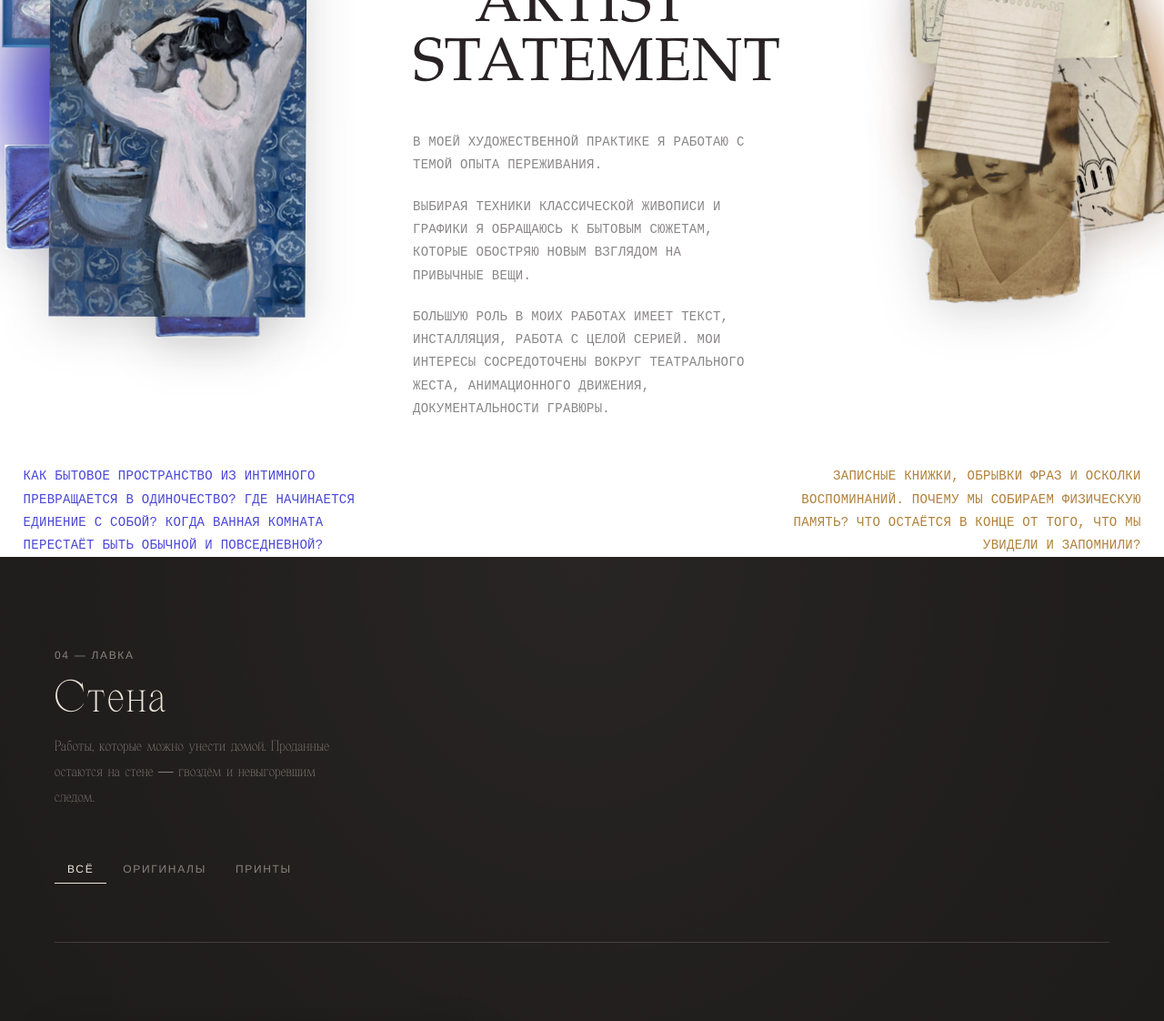
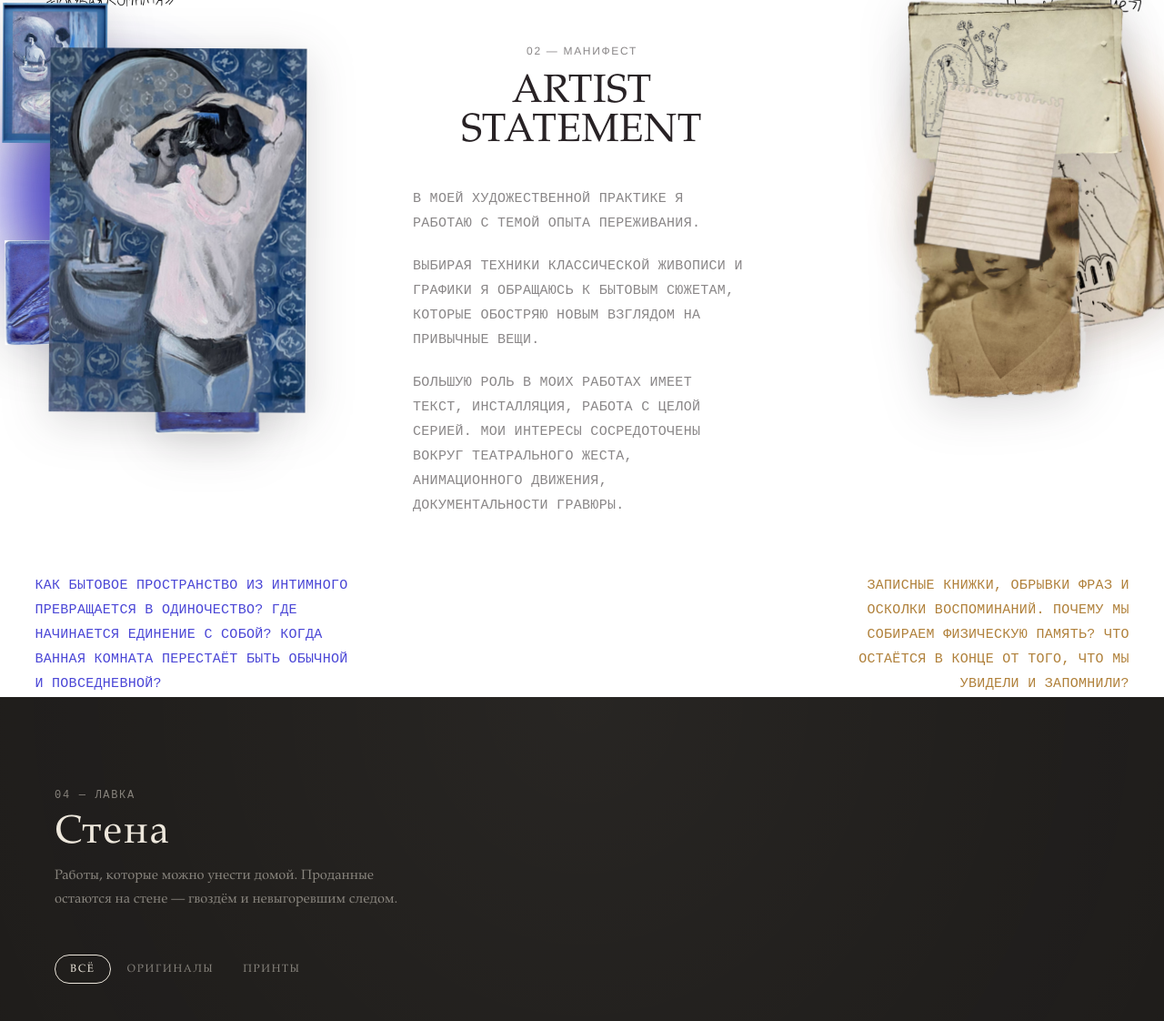
Before and after one commit to 5he1n/ma-cher-victoria, a plain HTML site: page index.html in a window 1280 px wide. Shown: the part 1667-2789 px from the top of the page at 91% size. Drawn offline with Linux system fonts and the light colour scheme; a web font is replaced by a local one.

Commit message:
правки по ревью: типографика, контакты, кликабельность

```diff
--- a/css/about.css
+++ b/css/about.css
@@ -51,6 +51,8 @@
   object-fit: cover;
   object-position: center;
 }
+
+.canvas-container .main-painting { object-fit: contain; background: var(--bg); }
 
 /* Вуаль: середина открыта, края уходят в белый */
 .about-bg::after {
@@ -345,3 +347,114 @@ img.series-heading {
 #about, #manifesto, #shop, #contacts, #hero {
   scroll-margin-top: calc(var(--header-h, 72px) + 16px);
 }
+/* ==========================================================================
+   ПРАВКИ ПО РЕВЬЮ
+   ========================================================================== */
+
+/* --- 1. Обложка: надпись не должна срезаться --- */
+.canvas-container .main-painting {
+  object-fit: contain;
+  object-position: center;
+  background: var(--bg);
+}
+
+/* --- 2. Три размера на весь сайт --- */
+:root {
+  --fs-lg: clamp(28px, 3.4vw, 58px);
+  --fs-md: clamp(15px, 1.15vw, 18px);
+  --fs-sm: clamp(12px, 0.85vw, 14px);
+}
+
+h2, .manifesto-title, .about-heading, .wall-head h2 { font-size: var(--fs-lg); }
+
+.manifesto-text p,
+.series-question,
+.note p,
+.section-intro,
+.shop-note,
+.work-title { font-size: var(--fs-md); }
+
+.section-number,
+.tab-btn,
+.btn,
+.work-note,
+.work-price,
+.note-sign,
+.cv-card-role,
+.cv-card-hint { font-size: var(--fs-sm); }
+
+/* --- 3. Манифест: заголовки серий над стопкой, не поверх --- */
+.series { display: flex; flex-direction: column; }
+
+img.series-heading {
+  position: static;
+  order: -1;
+  width: clamp(180px, 17vw, 320px);
+  margin: 0 0 clamp(12px, 1.5vw, 22px);
+  align-self: flex-start;
+}
+
+.series.is-right img.series-heading { align-self: flex-end; }
+
+/* Центр выравнивается по верху колонок */
+.manifesto-grid { align-items: start; }
+.manifesto-center { padding-top: clamp(30px, 5vw, 80px); }
+
+/* Вопросы не липнут к краю экрана */
+.series-question {
+  padding: 0 clamp(20px, 3vw, 48px);
+  margin-top: clamp(20px, 2.5vw, 36px);
+}
+
+/* --- 4. Стена: единая типографика --- */
+.section-wall,
+.section-wall h2,
+.section-wall p,
+.section-wall .tab-btn { font-family: var(--font-head); }
+
+.section-wall .work-note,
+.section-wall .work-price,
+.section-wall .section-number,
+.section-wall .shop-note { font-family: var(--font-body); }
+
+/* --- 5. Кликабельность --- */
+.tab-btn,
+.cv-card,
+.work,
+.hang-frame,
+.contact-link { cursor: pointer; }
+
+.contact-link { border-bottom: 1px solid currentColor; padding-bottom: 2px; }
+
+.cv-card::after {
+  content: '↓ Скачать';
+  display: block;
+  font-family: var(--font-body);
+  font-size: var(--fs-sm);
+  opacity: .6;
+  margin-top: 8px;
+}
+
+.tab-btn.active {
+  border: 1px solid currentColor;
+  border-radius: 100px;
+  padding: 6px 16px;
+}
+
+/* --- 6. Контакты --- */
+.contact-alt {
+  display: block;
+  font-family: var(--font-body);
+  font-size: var(--fs-sm);
+  color: var(--text-soft);
+  margin-top: 6px;
+}
+
+.legal-note {
+  font-family: var(--font-body);
+  font-size: 11px;
+  line-height: 1.6;
+  color: var(--text-soft);
+  margin-top: 36px;
+  max-width: 60ch;
+}
--- a/css/type.css
+++ b/css/type.css
@@ -116,3 +116,29 @@ h3 { font-size: clamp(17px, 1.5vw, 22px); }
 .series-question {
   font-feature-settings: "calt" 1, "rand" 1;
 }
+
+/* Три размера на весь сайт, без исключений */
+:root {
+  --fs-lg: clamp(28px, 3.4vw, 58px);   /* заголовки разделов */
+  --fs-md: clamp(15px, 1.15vw, 18px);  /* основной текст */
+  --fs-sm: clamp(12px, 0.85vw, 14px);  /* подписи, номера, кнопки */
+}
+
+h2, .manifesto-title, .about-heading { font-size: var(--fs-lg); }
+
+.manifesto-text p,
+.series-question,
+.note p,
+.section-intro,
+.shop-note,
+p { font-size: var(--fs-md); }
+
+.section-number,
+.tab-btn,
+.btn,
+.work-note,
+.work-price,
+.note-sign,
+.cv-card-role,
+.cv-card-hint,
+.series-label { font-size: var(--fs-sm); }
--- a/index.html
+++ b/index.html
@@ -5,19 +5,19 @@
     <meta name="viewport" content="width=device-width, initial-scale=1, viewport-fit=cover">
     <title>Ma chere Victoria</title>
     <meta name="description" content="Виктория — художница. Манифест, серия работ и лавка: оригиналы и печатные тиражи.">
-    <link rel="stylesheet" href="css/type.css?v=38">
-    <link rel="stylesheet" href="css/style.css?v=38">
-    <link rel="stylesheet" href="css/motion.css?v=38">
-    <link rel="stylesheet" href="css/shop.css?v=38">
-    <link rel="stylesheet" href="css/manifesto.css?v=38">
-    <link rel="stylesheet" href="css/about.css?v=38">
+    <link rel="stylesheet" href="css/type.css?v=39">
+    <link rel="stylesheet" href="css/style.css?v=39">
+    <link rel="stylesheet" href="css/motion.css?v=39">
+    <link rel="stylesheet" href="css/shop.css?v=39">
+    <link rel="stylesheet" href="css/manifesto.css?v=39">
+    <link rel="stylesheet" href="css/about.css?v=39">
     <link rel="preconnect" href="https://fonts.googleapis.com">
     <link rel="preconnect" href="https://fonts.gstatic.com" crossorigin>
     <link href="https://fonts.googleapis.com/css2?family=Caveat:wght@500;600&display=swap" rel="stylesheet">
     <link rel="preload" href="fonts/cd-masvol-thin.otf" as="font" type="font/otf" crossorigin>
     <script src="js/gallery.js" defer></script>
     <script src="js/script.js" defer></script>
-    <script src="js/motion.js?v=38" defer></script>
+    <script src="js/motion.js?v=39" defer></script>
     <link rel="icon" href="media/favicon.png" type="image/png">
 </head>
 <body>
@@ -185,8 +185,15 @@
     <h2>Связаться</h2>
 
     <div class="contacts-wrapper">
+        <div>
             <a href="mailto:victtoress@mail.com" class="contact-link">Email</a>
-                <a href="https://www.instagram.com/macherevictoria" target="_blank" rel="noopener" class="contact-link">Instagram</a>
+            <span class="contact-alt">victtoress@mail.com</span>
+        </div>
+
+        <div>
+            <a href="https://www.instagram.com/macherevictoria" target="_blank" rel="noopener" class="contact-link">Instagram<sup>*</sup></a>
+            <span class="contact-alt">@macherevictoria</span>
+        </div>
     </div>
 
     <!-- Визитка CV: физический объект, а не ссылка в списке -->
@@ -195,6 +202,8 @@
         <span class="cv-card-role">Artist · Moscow</span>
         <span class="cv-card-hint">CV — PDF</span>
     </a>
+
+    <p class="legal-note">* Instagram принадлежит компании Meta, признанной экстремистской организацией и запрещённой на территории Российской Федерации.</p>
 </section>
     </main>
 
```
Lines whose indentation alone changed are shown as unchanged.
